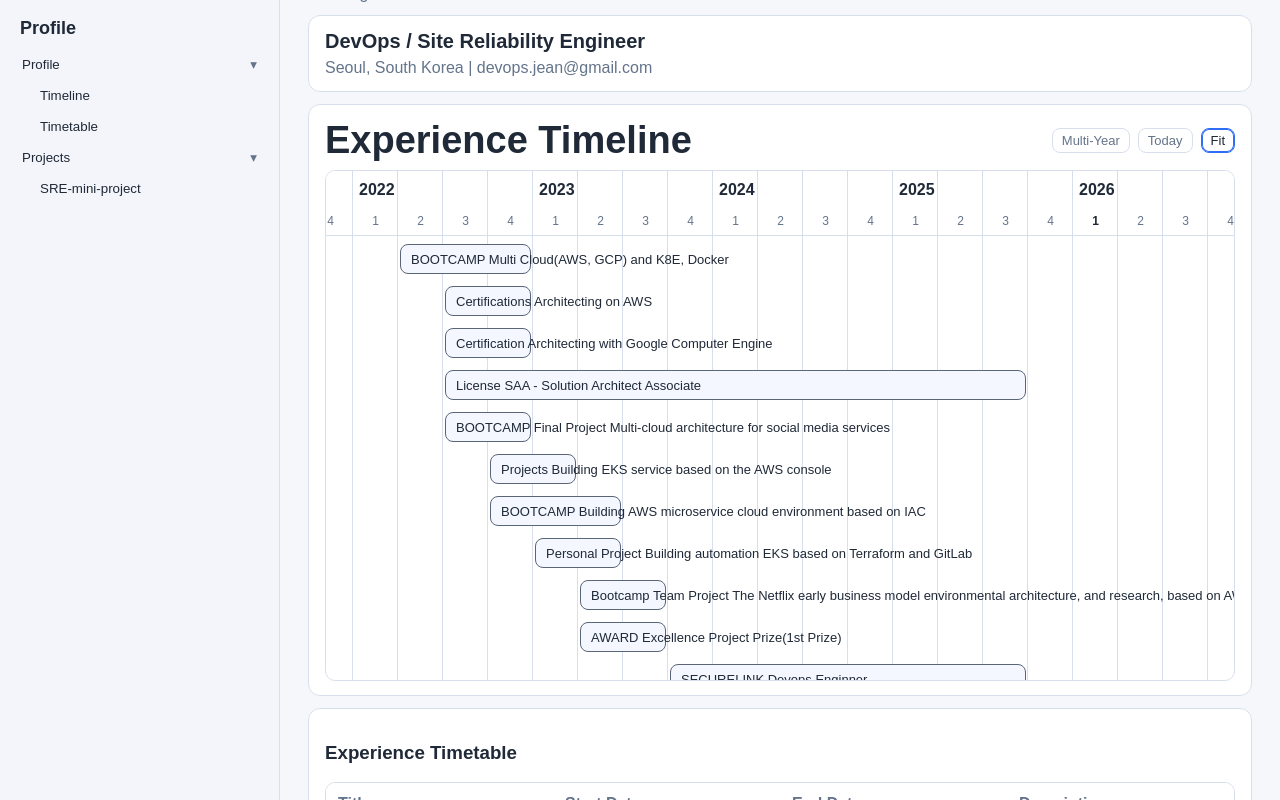
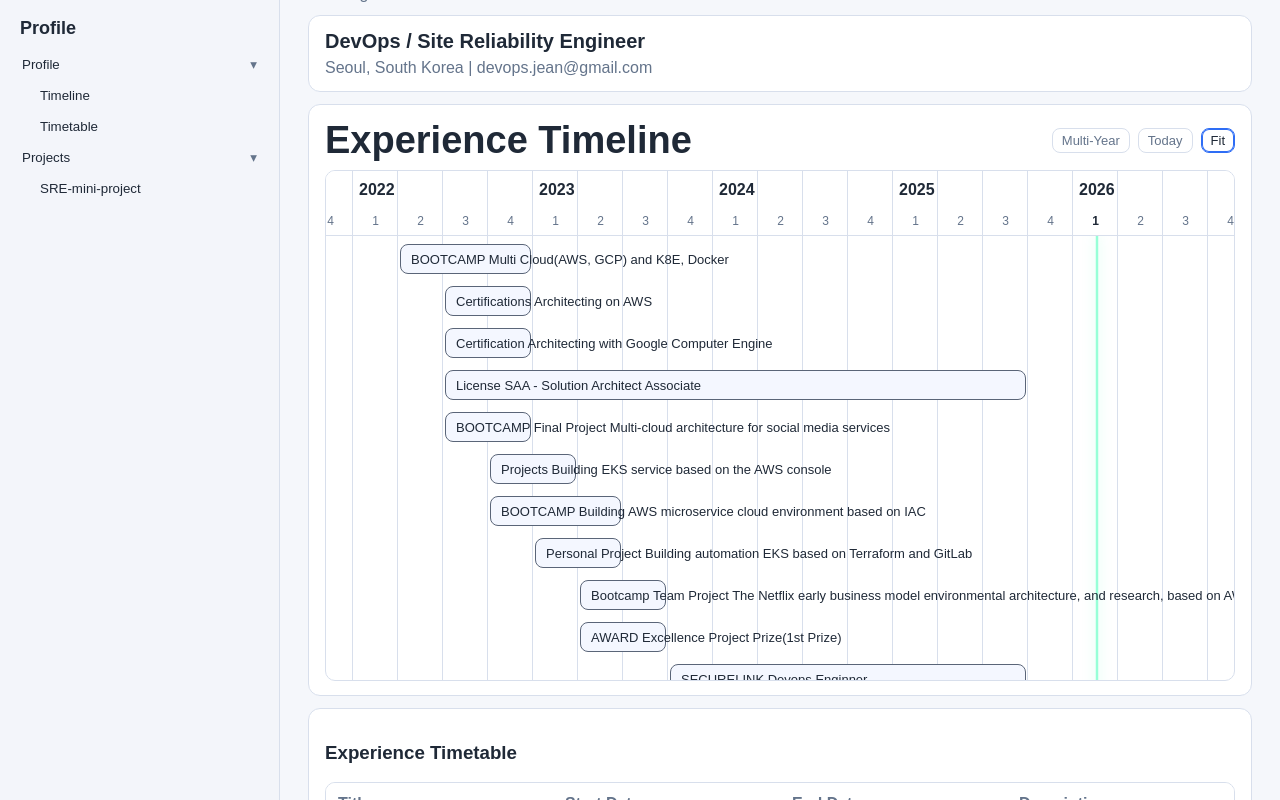
Before and after one commit to devopsjean/profile, a React (Vite) app: page /#/profile in a window 1280 px wide. Built offline with nearby package versions, Linux system fonts and the light colour scheme.

Commit message:
feat: add past-overflow arrows and current-time marker on timeline

```diff
--- a/src/App.tsx
+++ b/src/App.tsx
@@ -202,6 +202,7 @@ function ExperienceTimelineBoard({
   const scrollRef = useRef<HTMLDivElement>(null)
   const [mode, setMode] = useState<TimelineMode>('fit')
   const [quarterWidth, setQuarterWidth] = useState(58)
+  const [scrollLeft, setScrollLeft] = useState(0)
 
   const ordered = useMemo(() => items.slice().sort((a, b) => a.start.localeCompare(b.start)), [items])
   const baseRange = useMemo(() => {
@@ -221,6 +222,7 @@ function ExperienceTimelineBoard({
   const rowsHeight = ordered.length * 42 + 20
   const currentQuarterIndex = quarterIndexFromModel(new Date(), model.minYear)
   const canvasWidth = model.totalQuarters * quarterWidth
+  const nowX = quarterPositionFromModel(new Date(), model.minYear) * quarterWidth
 
   const scrollToQuarter = (quarter: number, width: number) => {
     if (!scrollRef.current) return
@@ -264,6 +266,16 @@ function ExperienceTimelineBoard({
     // eslint-disable-next-line react-hooks/exhaustive-deps
   }, [])
 
+  useEffect(() => {
+    const node = scrollRef.current
+    if (!node) return
+
+    const syncScroll = () => setScrollLeft(node.scrollLeft)
+    syncScroll()
+    node.addEventListener('scroll', syncScroll, { passive: true })
+    return () => node.removeEventListener('scroll', syncScroll)
+  }, [])
+
   return (
     <>
       <div className="section-head">
@@ -299,30 +311,43 @@ function ExperienceTimelineBoard({
           </div>
 
           <div className="timeline-body" style={{ minHeight: `${rowsHeight}px` }}>
+            <div className="timeline-now-line" style={{ left: `${nowX}px` }} aria-hidden />
             {ordered.map((item, idx) => {
               const s = quarterIndexFromModel(new Date(item.start), model.minYear)
               const e = quarterIndexFromModel(new Date(item.end), model.minYear)
               const start = Math.max(s, 0)
               const end = Math.min(e, model.totalQuarters - 1)
               if (end < 0 || start >= model.totalQuarters) return null
+              const leftPx = start * quarterWidth + 2
+              const widthPx = Math.max((end - start + 1) * quarterWidth - 4, 86)
+              const topPx = idx * 42 + 8
+              const hasPastOverflow = leftPx < scrollLeft + 2
 
               return (
+                <div key={item.id}>
+                  {hasPastOverflow && (
+                    <button
+                      className="timeline-overflow-arrow"
+                      type="button"
+                      onClick={() => onSelectItem(item.id)}
+                      title={`Earlier segment exists: ${item.group} ${item.title}`}
+                      style={{ top: `${topPx + 4}px`, left: `${scrollLeft + 6}px` }}
+                    >
+                      ←
+                    </button>
+                  )}
                   <button
                     className={`timeline-pill ${selectedItemId === item.id ? 'active' : ''}`}
-                  key={item.id}
                     type="button"
                     title={`${item.title} (${item.start} - ${item.end})`}
                     onClick={() => onSelectItem(item.id)}
-                  style={{
-                    top: `${idx * 42 + 8}px`,
-                    left: `calc((${start} / var(--quarters)) * 100% + 2px)`,
-                    width: `max(calc(((${end - start + 1}) / var(--quarters)) * 100% - 4px), 86px)`,
-                  }}
+                    style={{ top: `${topPx}px`, left: `${leftPx}px`, width: `${widthPx}px` }}
                   >
                     <span className="timeline-pill-label">
                       {item.group} {item.title}
                     </span>
                   </button>
+                </div>
               )
             })}
           </div>
@@ -435,6 +460,13 @@ function quarterIndexFromModel(date: Date, minYear: number) {
   return (date.getFullYear() - minYear) * 4 + Math.floor(date.getMonth() / 3)
 }
 
+function quarterPositionFromModel(date: Date, minYear: number) {
+  const monthsFromMin = (date.getFullYear() - minYear) * 12 + date.getMonth()
+  const daysInMonth = new Date(date.getFullYear(), date.getMonth() + 1, 0).getDate()
+  const monthProgress = (date.getDate() - 1) / daysInMonth
+  return (monthsFromMin + monthProgress) / 3
+}
+
 function normalizeSlug(slug: string) {
   if (slug === 'experience-timeline' || slug === 'experience-chart') return 'profile'
   if (slug === 'sre-mini-project' || slug === 'profile') return slug
--- a/src/index.css
+++ b/src/index.css
@@ -335,6 +335,17 @@ body {
   );
 }
 
+.timeline-now-line {
+  position: absolute;
+  top: 0;
+  bottom: 0;
+  width: 2px;
+  background: rgba(133, 255, 208, 0.85);
+  box-shadow: 0 0 0 1px rgba(133, 255, 208, 0.2), 0 0 12px rgba(133, 255, 208, 0.55);
+  z-index: 1;
+  pointer-events: none;
+}
+
 .timeline-pill {
   position: absolute;
   font-size: 13px;
@@ -360,6 +371,27 @@ body {
 }
 
 .timeline-pill.active {
+  border-color: var(--accent);
+  box-shadow: inset 0 0 0 1px var(--accent);
+}
+
+.timeline-overflow-arrow {
+  position: absolute;
+  z-index: 4;
+  width: 22px;
+  height: 22px;
+  border: 1px solid #5a6578;
+  border-radius: 6px;
+  background: rgba(29, 36, 49, 0.92);
+  color: var(--text);
+  font-size: 14px;
+  line-height: 1;
+  cursor: pointer;
+  display: grid;
+  place-items: center;
+}
+
+.timeline-overflow-arrow:hover {
   border-color: var(--accent);
   box-shadow: inset 0 0 0 1px var(--accent);
 }
```
Lines whose indentation alone changed are shown as unchanged.
